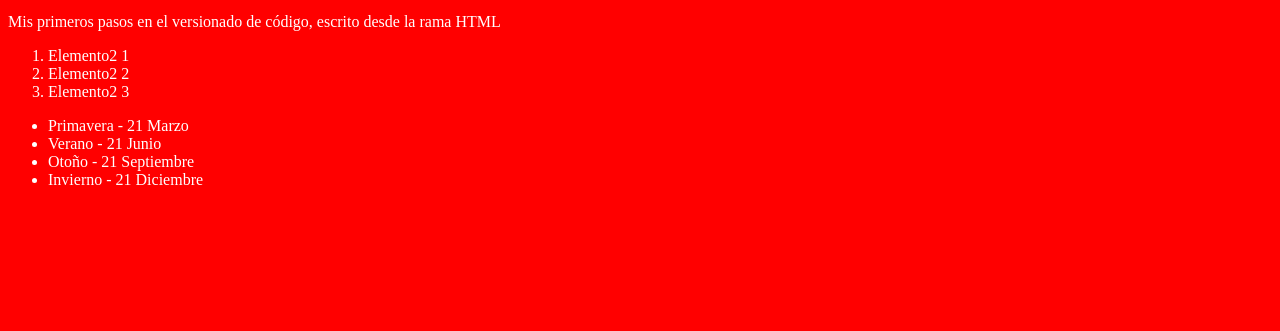
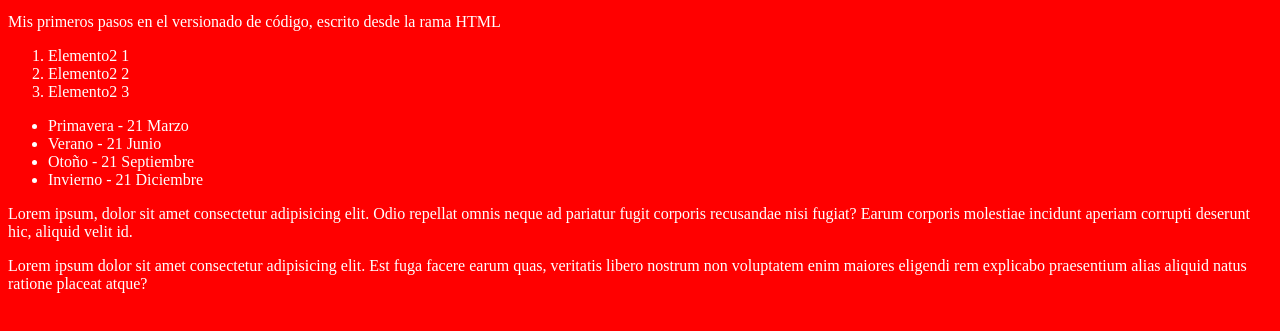
Before and after one commit to avanzaqui/youtube-git-main-avanzaqui, a plain HTML site: page index.html in a window 1280 px wide. Shown: the part 101-432 px from the top of the page. Drawn offline with Linux system fonts and the light colour scheme.

Commit message:
Agregando 2 párrafos

```diff
--- a/index.html
+++ b/index.html
@@ -28,6 +28,10 @@
         <li>Invierno - 21 Diciembre</li>
 
     </ul>
+    <p>
+    Lorem ipsum, dolor sit amet consectetur adipisicing elit. Odio repellat omnis neque ad pariatur fugit corporis recusandae nisi fugiat? Earum corporis molestiae incidunt aperiam corrupti deserunt hic, aliquid velit id.
+    </p>
+    <p>Lorem ipsum dolor sit amet consectetur adipisicing elit. Est fuga facere earum quas, veritatis libero nostrum non voluptatem enim maiores eligendi rem explicabo praesentium alias aliquid natus ratione placeat atque?</p>
 
     <script src="index.js"></script>
 </body>
```
